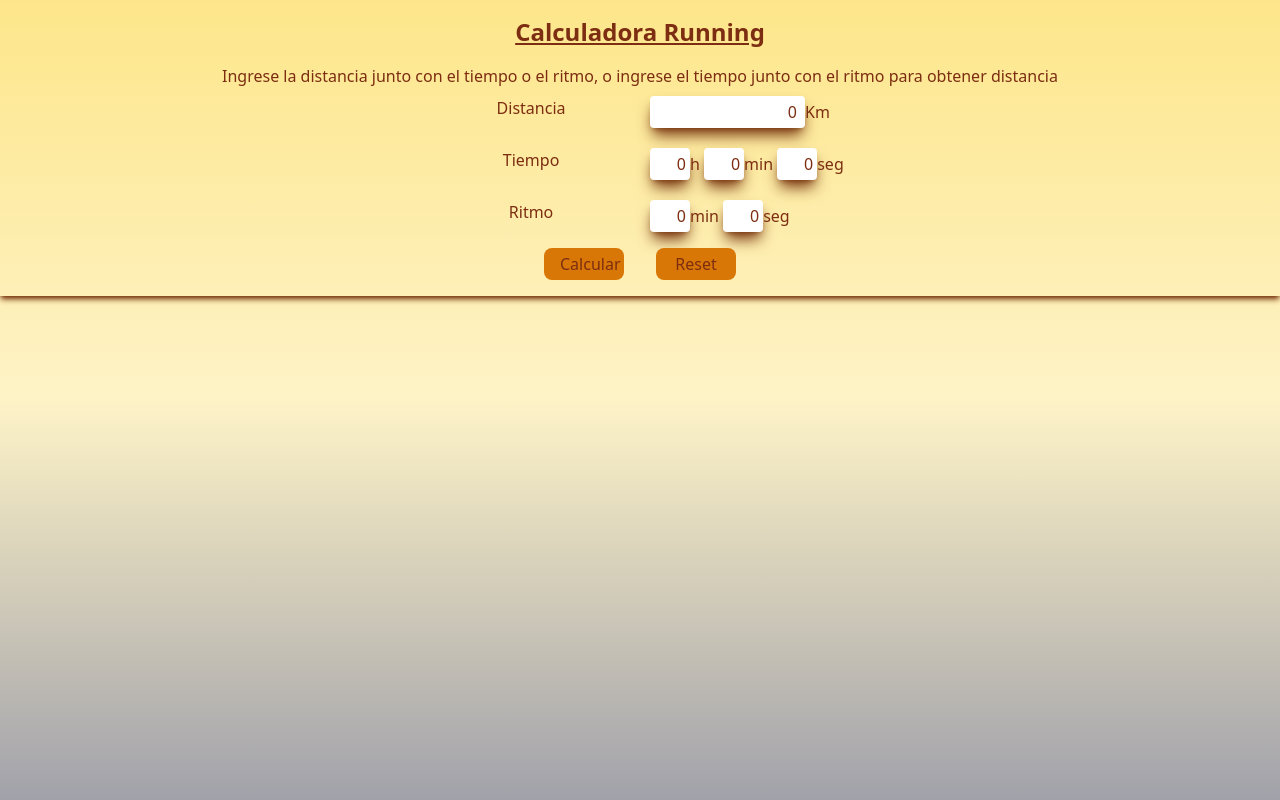
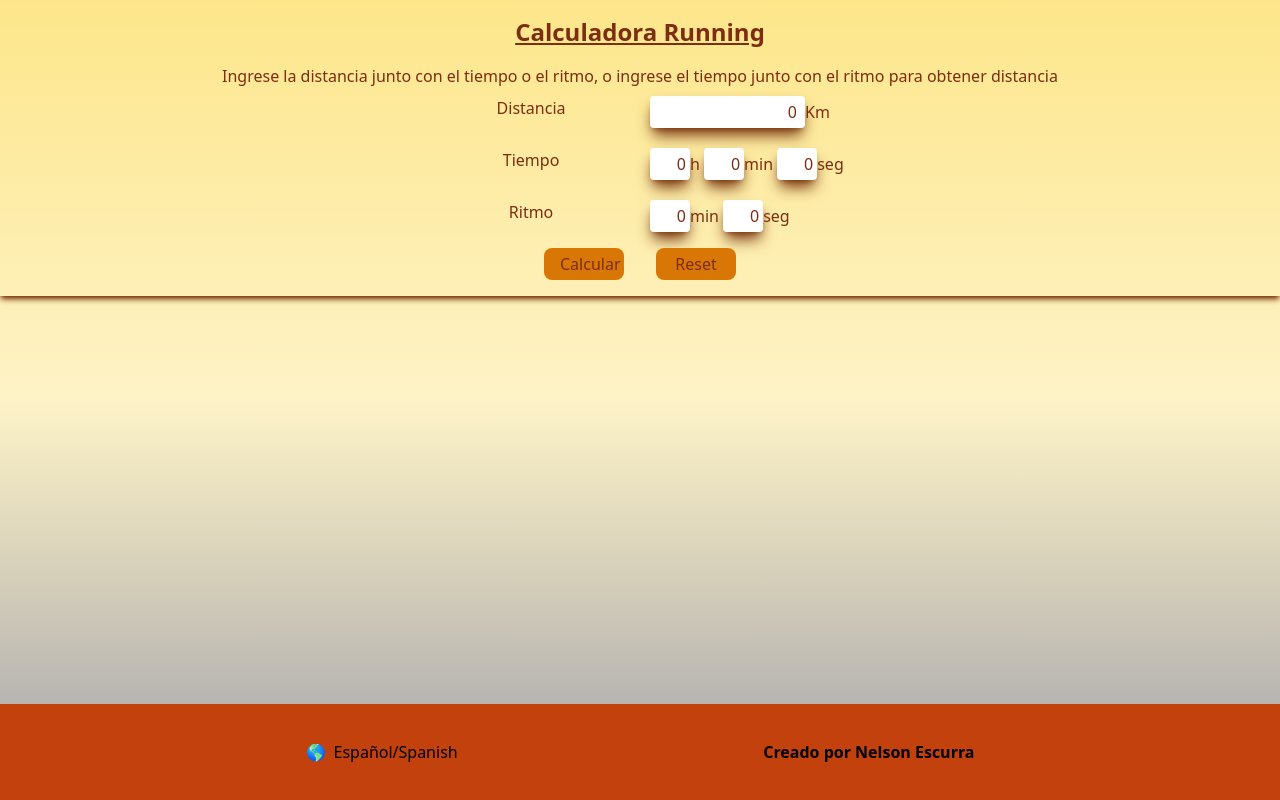
Before and after one commit to Nelnico08/Pacer-app, a React (Vite) app in the folder Client/: page / in a window 1280 px wide. Built offline with nearby package versions, Linux system fonts and the light colour scheme.

Commit message:
add footer

```diff
--- a/Client/src/App.jsx
+++ b/Client/src/App.jsx
@@ -1,14 +1,20 @@
 import Equivalences from './Components/Equivalences';
+import Footer from './Components/Footer';
 import Form from './Components/Form';
 import Zones from './Components/Zones';
 
 function App() {
 
   return (
-    <div className="w-screen h-screen flex flex-col items-center bg-gradient-to-b from-amber-200 via-amber-100 to-zinc-400">
-      <Form/>
-      <Equivalences />
-      <Zones />
+    <div className="w-screen min-h-screen flex flex-col items-center justify-between bg-gradient-to-b from-amber-200 via-amber-100 to-zinc-400">
+      <div className="w-screen">
+        <Form/>
+        <Equivalences />
+        <Zones />
+      </div>
+
+        <Footer/>
+
     </div>
   )
 }
--- /dev/null
+++ b/Client/src/Components/Footer.jsx
@@ -0,0 +1,17 @@
+import React from 'react'
+
+export default function Footer() {
+  return (
+    <div className='flex justify-evenly items-center w-screen h-24 bg-orange-700 '>
+        <div className='flex gap-2'>
+            <label>🌎</label>
+            <div>Español/Spanish</div>
+        </div>
+        <div>
+            <h3 className='font-bold'>
+                Creado por Nelson Escurra
+            </h3>
+        </div>
+    </div>
+  )
+}
--- a/Client/src/Components/Zones.jsx
+++ b/Client/src/Components/Zones.jsx
@@ -10,7 +10,7 @@ export default function Zones() {
   }
 
   return (
-    <div className='w-full h-screen bg-amber-200 text-orange-900 mt-1 py-4'>
+    <div className='w-full h-auto bg-amber-200 text-orange-900 mt-1 py-4'>
         <main className='max-w-[500px] mx-auto grid grid-row-6  pt-2'>
         <div className='grid grid-cols-2'>
           <div></div>
```
